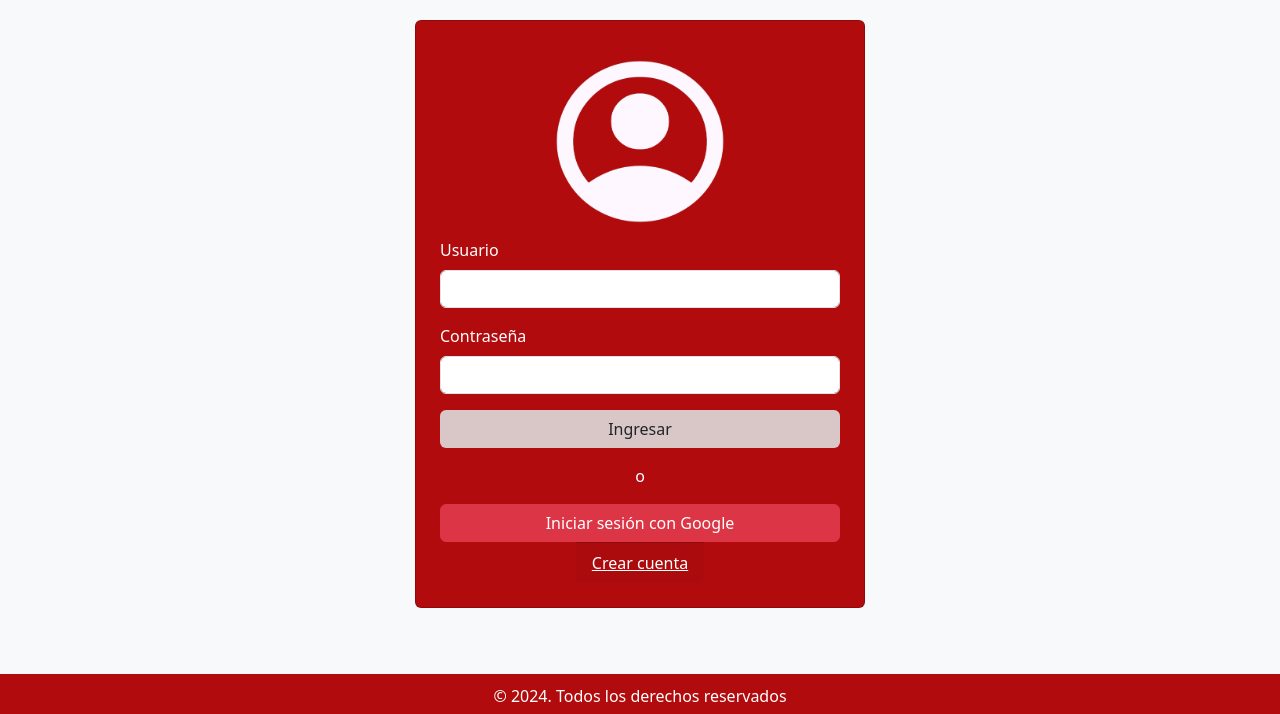
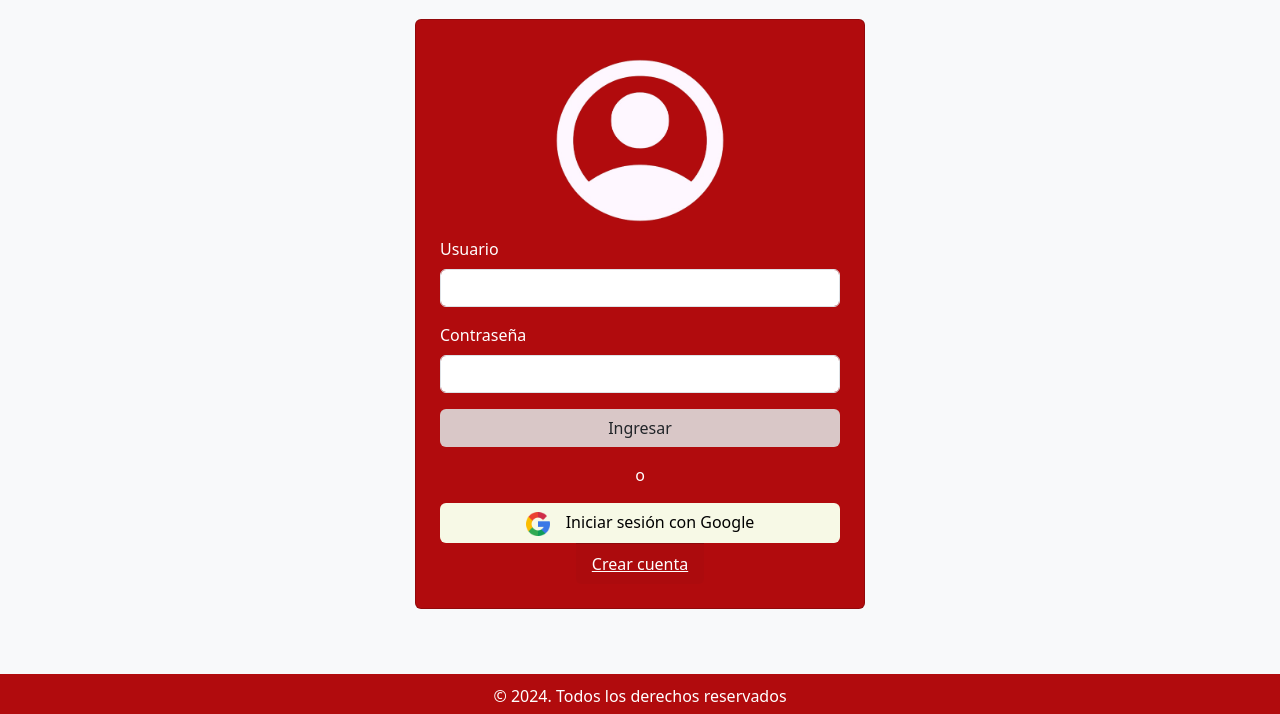
Before and after one commit to DABS03/ProyectoLaEsquina, a Django app: page / in a window 1280 px wide. Shown: the part 86-800 px from the top of the page. Run offline with Django 5.2, Linux system fonts and the light colour scheme; parts of the project's set-up code (start-up, migrations or seed data) failed here and were passed over.

Commit message:
Boton de google actualizado

```diff
--- a/ProyectoLaEsquina/templates/vlogin.html
+++ b/ProyectoLaEsquina/templates/vlogin.html
@@ -54,7 +54,7 @@
             <div class="text-center my-3">
                 <span style="color: white;">o</span>
             </div>
-            <a href="{% url 'google_login' %}" class="btn btn-danger w-100">Iniciar sesión con Google</a>
+            <a href="{% url 'google_login' %}" class="btn w-100" style="background-color: #f7f9e6; color: black;"><img src="{% static 'img/google.png' %}" witdh="24" height="24" style="margin-right: 2vh;">Iniciar sesión con Google</a>
             <div class="card-footer">
                 <a href="{% url 'crear_cuenta' %}" style="color: white;">Crear cuenta</a>
             </div>
```
Also changed, not shown: ProyectoLaEsquina/static/img/google.png (added).
